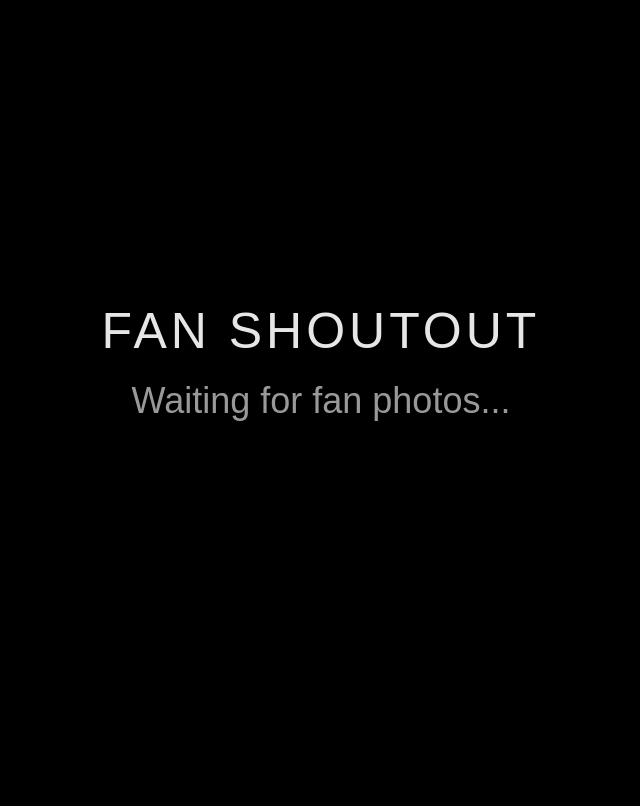
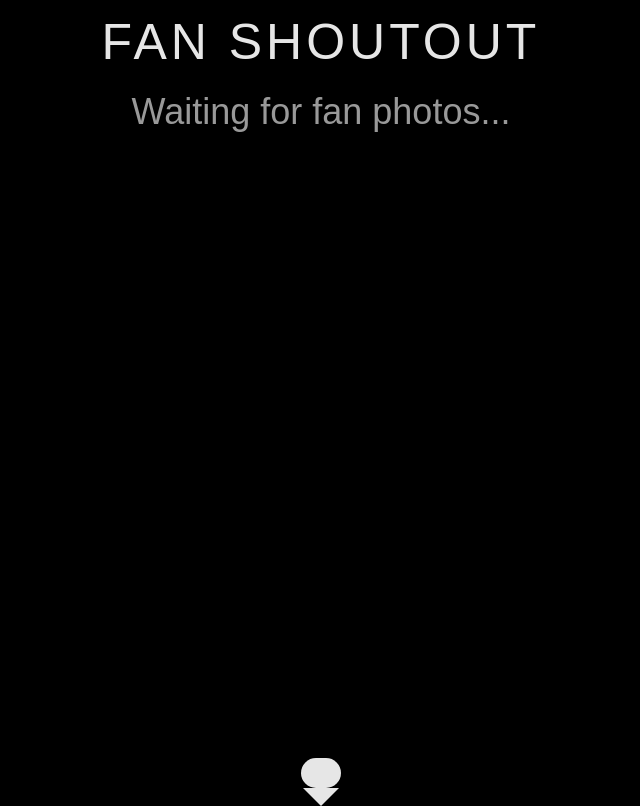
Before and after one commit to djichooseyou/twitch-photo-upload, a website: page public/display.html in a window 1280 px wide. Shown: the whole page, without its empty margins (319-959 px from the left). Drawn offline with Linux system fonts and the light colour scheme; no server answers.

Commit message:
update stream overlay

```diff
--- a/public/display.html
+++ b/public/display.html
@@ -30,9 +30,21 @@ font-size:36px;
 opacity:.6;
 }
 
+/* Stable frame prevents shaking */
+#photoFrame{
+width:90%;
+max-width:1200px;
+height:70vh;
+display:flex;
+justify-content:center;
+align-items:center;
+overflow:hidden;
+}
+
+/* Image animation */
 img{
-max-width:90%;
-max-height:70%;
+max-width:100%;
+max-height:100%;
 border:6px solid white;
 border-radius:12px;
 box-shadow:0 0 40px rgba(255,255,255,0.5);
@@ -62,6 +74,23 @@ font-size:34px;
 max-width:70%;
 text-align:center;
 opacity:.9;
+background:white;
+color:black;
+padding:15px 20px;
+border-radius:20px;
+position:relative;
+}
+
+/* speech bubble tail */
+#message:after{
+content:"";
+position:absolute;
+bottom:-18px;
+left:50%;
+transform:translateX(-50%);
+border-width:18px 18px 0;
+border-style:solid;
+border-color:white transparent transparent;
 }
 
 </style>
@@ -74,7 +103,9 @@ opacity:.9;
 
 <div id="waiting">Waiting for fan photos...</div>
 
+<div id="photoFrame">
 <img id="photo">
+</div>
 
 <div id="username"></div>
 <div id="message"></div>
@@ -120,10 +151,13 @@ const parts = file.split("__");
  const name = parts[0];
 
  let message = "";
-
  if(parts.length > 2){
   message = parts[1];
  }
+
+ img.classList.remove("show");
+
+ setTimeout(()=>{
 
   img.src="/approved/"+file+"?"+Date.now();
 
@@ -133,15 +167,14 @@ if(parts.length > 2){
    messageBox.style.display="none";
   }else{
    messageBox.style.display="block";
-  messageBox.innerText=message.replaceAll("_"," ");
+   messageBox.innerText = message.replaceAll("_"," ");
   }
-
-
- img.classList.remove("show");
 
   setTimeout(()=>{
    img.classList.add("show");
   },50);
+
+ },400);
 
 }
 
```
Lines whose indentation alone changed are shown as unchanged.
